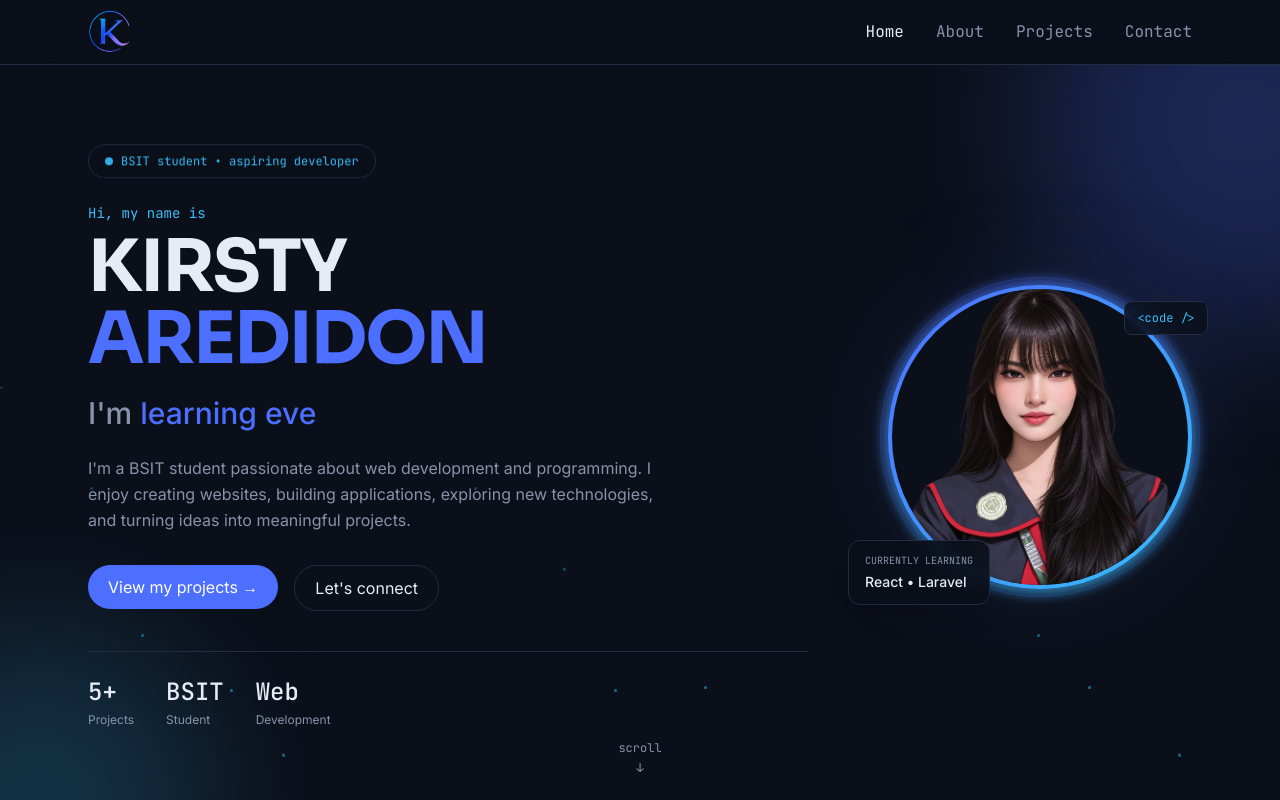
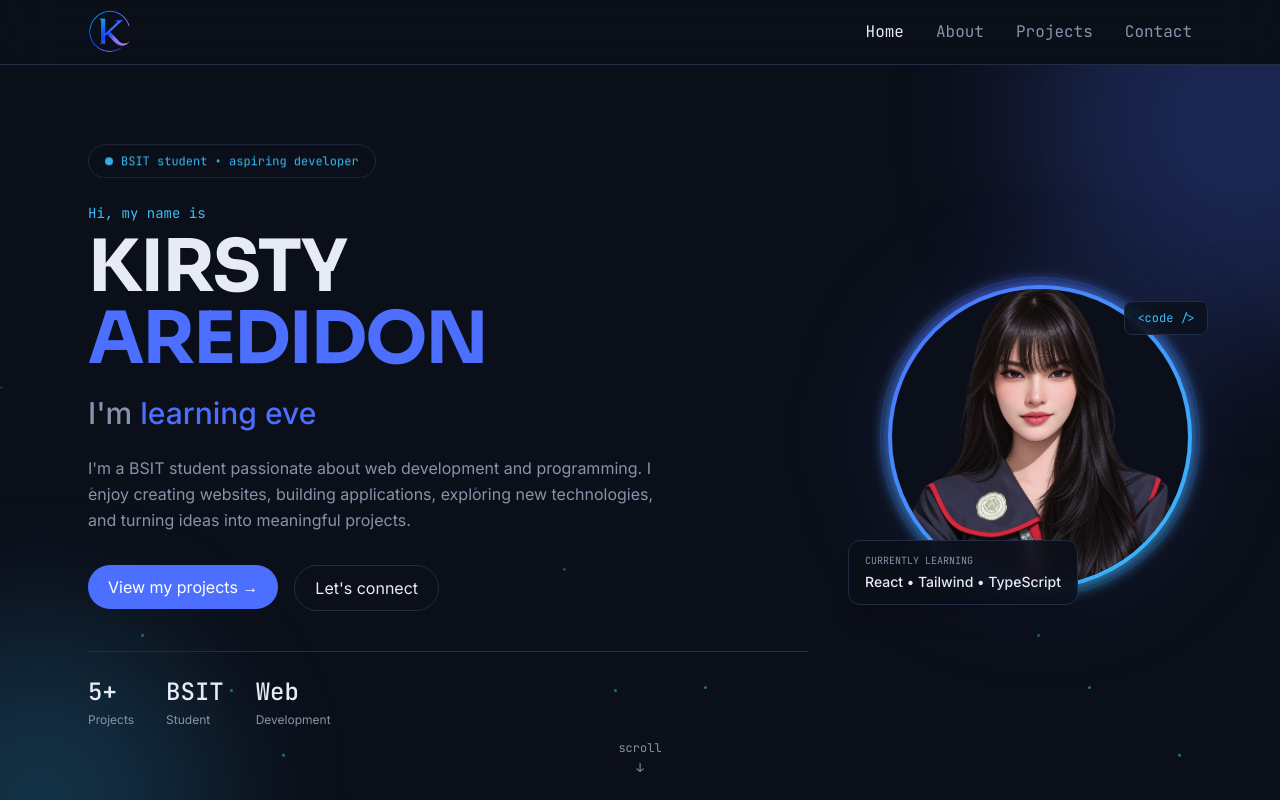
Before and after one commit to kirsty-dev/aredidon-portfolio-webdev-prelim, a React (Vite) app: page / in a window 1280 px wide. Shown: the top 800 px of the page. Built offline with nearby package versions, Linux system fonts and the light colour scheme.

Commit message:
Update Tailwind and TypeScript in Profile

```diff
--- a/src/components/features/hero.tsx
+++ b/src/components/features/hero.tsx
@@ -197,7 +197,7 @@ export function Hero() {
             </p>
 
             <p className="mt-1 text-sm font-medium text-[#E7EBF5]">
-              React • Laravel
+              React • Tailwind • TypeScript
             </p>
 
           </div>
```
